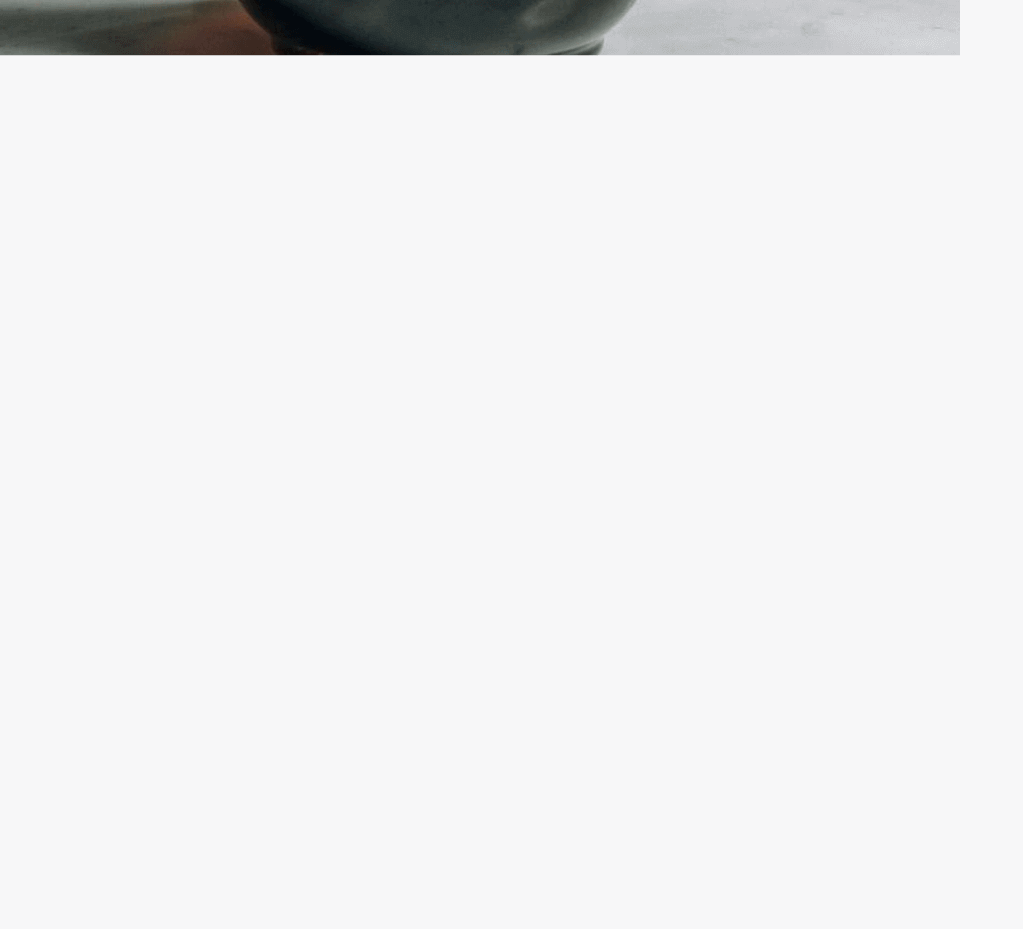
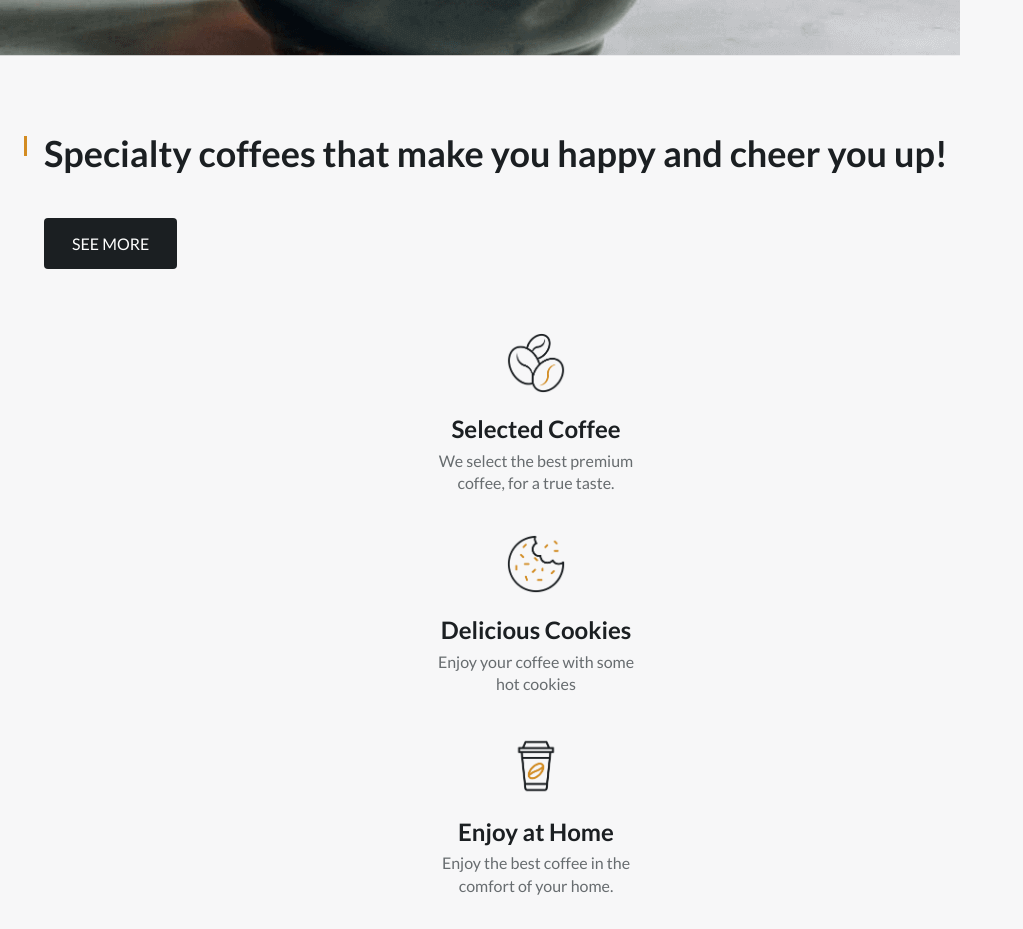
Before and after one commit to AugustoTI/coffee-website, a Next.js app: page / in a window 1280 px wide. Shown: the part 1520-2449 px from the top of the page, without its empty margins (0-1023 px from the left). Before the commit the page ends 1576 px from the top, so only its background shows below. Built offline with nearby package versions, Linux system fonts and the light colour scheme.

Commit message:
creating the specialties part

```diff
--- /dev/null
+++ b/src/components/Specialty/index.tsx
@@ -0,0 +1,37 @@
+import * as S from './styles'
+
+export const Specialty = () => {
+  return (
+    <S.Wrapper className="container section">
+      <S.SpecialtyContainer>
+        <S.SpecialtyBox>
+          <h2 className="section_title">
+            Specialty coffees that make you happy and cheer you up!
+          </h2>
+          <div>
+            <a href="#" className="button">
+              See more
+            </a>
+          </div>
+        </S.SpecialtyBox>
+        <S.SpecialtyCategory>
+          <S.SpecialtyCategoryGroup>
+            <img src="/specialty1.png" alt="" />
+            <h3>Selected Coffee</h3>
+            <p>We select the best premium coffee, for a true taste.</p>
+          </S.SpecialtyCategoryGroup>
+          <S.SpecialtyCategoryGroup>
+            <img src="/specialty2.png" alt="" />
+            <h3>Delicious Cookies</h3>
+            <p>Enjoy your coffee with some hot cookies</p>
+          </S.SpecialtyCategoryGroup>
+          <S.SpecialtyCategoryGroup>
+            <img src="/specialty3.png" alt="" />
+            <h3>Enjoy at Home</h3>
+            <p>Enjoy the best coffee in the comfort of your home.</p>
+          </S.SpecialtyCategoryGroup>
+        </S.SpecialtyCategory>
+      </S.SpecialtyContainer>
+    </S.Wrapper>
+  )
+}
--- /dev/null
+++ b/src/components/Specialty/styles.ts
@@ -0,0 +1,45 @@
+import styled, { css } from 'styled-components'
+
+export const Wrapper = styled.div`
+  ${() => css``}
+`
+
+export const SpecialtyContainer = styled.div`
+  ${() => css``}
+`
+
+export const SpecialtyBox = styled.div`
+  ${() => css`
+    a.button {
+      margin-left: 1.25rem;
+    }
+  `}
+`
+
+export const SpecialtyCategory = styled.div`
+  ${() => css`
+    margin-top: 4rem;
+    display: grid;
+    grid-template-columns: 200px;
+    justify-content: center;
+    row-gap: 2.5rem;
+  `}
+`
+
+export const SpecialtyCategoryGroup = styled.div`
+  ${() => css`
+    text-align: center;
+    &:hover img {
+      transform: translateY(-0.25rem);
+    }
+    h3 {
+      font-size: var(--h2-font-size);
+      margin-bottom: 0.25rem;
+    }
+    img {
+      width: 60px;
+      margin-bottom: 1rem;
+      transition: 0.4s;
+    }
+  `}
+`
--- a/src/pages/index.tsx
+++ b/src/pages/index.tsx
@@ -1,5 +1,6 @@
 import type { NextPage } from 'next'
-import * as S from './styles'
+import { Specialty } from '../components/Specialty'
+import * as S from '../styles/home'
 
 const Home: NextPage = () => {
   return (
@@ -27,6 +28,7 @@ const Home: NextPage = () => {
         </S.HomeContainer>
         <img src="/home.png" alt="" />
       </S.Wrapper>
+      <Specialty />
     </>
   )
 }
--- a/src/pages/styles.ts
+++ b/src/styles/Home.ts
@@ -2,7 +2,9 @@ import styled, { css } from 'styled-components'
 
 export const Wrapper = styled.section`
   ${() => css`
-    gap: 0;
+    && {
+      gap: 0;
+    }
   `}
 `
 
```
